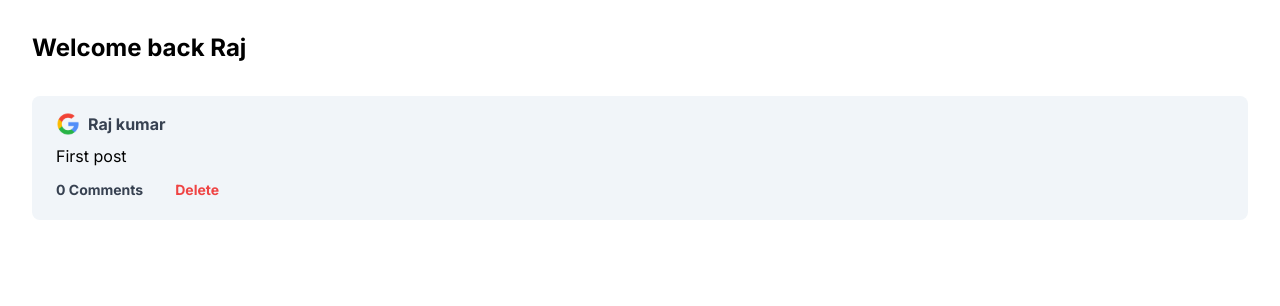
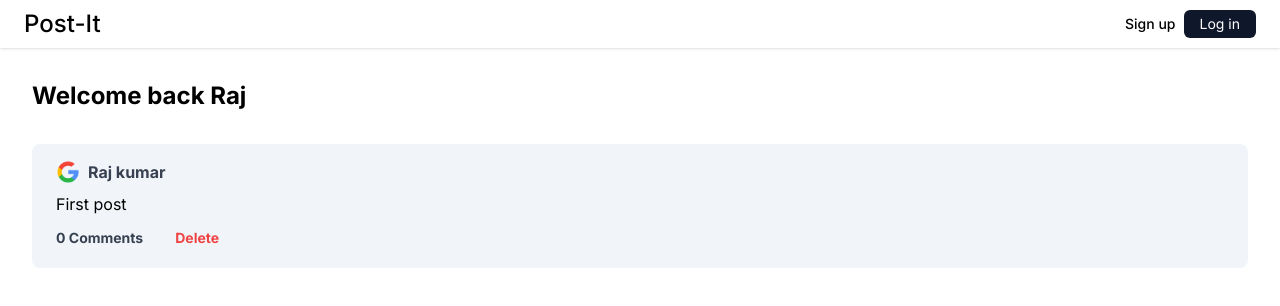
Before and after one commit to glRajkumar/fullstack-nextjs, a Next.js app: page /my-posts in a window 1280 px wide. Shown: the top 306 px of the page. Built offline with nearby package versions, Linux system fonts and the light colour scheme; no server answers.

Commit message:
client wrapper added

```diff
--- a/app/layout.tsx
+++ b/app/layout.tsx
@@ -1,6 +1,3 @@
-import { getServerSession } from "next-auth";
-import { authOptions } from "@/pages/api/auth/[...nextauth]";
-
 // global styles
 import 'react-toastify/dist/ReactToastify.css';
 import './globals.css';
@@ -13,14 +10,12 @@ type props = {
 }
 
 async function RootLayout({ children }: props) {
-  const session = await getServerSession(authOptions)
-
   return (
     <html lang="en">
       <head />
       <body>
         <ClientWrapper>
-          {session?.user && <Nav />}
+          <Nav />
           {children}
         </ClientWrapper>
       </body>
--- a/comp/Common/ClientWrapper.tsx
+++ b/comp/Common/ClientWrapper.tsx
@@ -3,6 +3,7 @@
 import { ReactNode } from "react"
 import { QueryClient, QueryClientProvider } from '@tanstack/react-query';
 import { ReactQueryDevtools } from '@tanstack/react-query-devtools';
+import { SessionProvider } from "next-auth/react";
 import { ToastContainer } from 'react-toastify';
 
 interface Props {
@@ -14,7 +15,9 @@ const queryClient = new QueryClient()
 function ClientWrapper({ children }: Props) {
   return (
     <QueryClientProvider client={queryClient}>
-      {children}
+      <SessionProvider>
+        {children}
+      </SessionProvider>
 
       <ToastContainer limit={2} />
       <ReactQueryDevtools />
--- a/comp/Nav/index.tsx
+++ b/comp/Nav/index.tsx
@@ -1,11 +1,10 @@
-import { getServerSession } from "next-auth";
+"use client";
+
+import { useSession, signOut } from "next-auth/react";
 import Link from "next/link";
 
-import { authOptions } from "@/pages/api/auth/[...nextauth]";
-import SignOutBtn from "./SignOutBtn";
-
-async function Nav() {
-  const session = await getServerSession(authOptions)
+function Nav() {
+  const { status } = useSession()
 
   return (
     <nav className="df px-6 py-2 shadow sticky top-0 z-1 bg-white">
@@ -13,8 +12,32 @@ async function Nav() {
         Post-It
       </Link>
 
-      {session?.user?.name}
-      <SignOutBtn />
+      {
+        status !== "loading" && (
+          status === "unauthenticated" ? <>
+            <Link
+              href="/signup"
+              className="text-sm font-medium hover:text-blue-600"
+            >
+              Sign up
+            </Link>
+
+            <Link
+              href="/login"
+              className="px-4 py-1 text-sm bg-slate-900 text-white hover:bg-slate-700 transition-colors rounded-md"
+            >
+              Log in
+            </Link>
+          </>
+            :
+            <button
+              className="text-sm bg-slate-900 text-white hover:bg-slate-700 transition-colors"
+              onClick={() => signOut()}
+            >
+              Sign out
+            </button>
+        )
+      }
     </nav>
   )
 }
--- a/package.json
+++ b/package.json
@@ -22,7 +22,7 @@
     "bcryptjs": "^2.4.3",
     "jsonwebtoken": "^9.0.0",
     "next": "^13.2.4",
-    "next-auth": "^4.19.2",
+    "next-auth": "^4.22.0",
     "prisma": "^4.12.0",
     "react": "^18.2.0",
     "react-dom": "^18.2.0",
--- a/pages/api/auth/[...nextauth].ts
+++ b/pages/api/auth/[...nextauth].ts
@@ -7,6 +7,9 @@ import { compare } from 'bcryptjs';
 import prisma from "@/prisma/client";
 
 export const authOptions: NextAuthOptions = {
+  session: {
+    strategy: "jwt",
+  },
   adapter: PrismaAdapter(prisma),
   providers: [
     GoogleProvider({
@@ -39,7 +42,7 @@ export const authOptions: NextAuthOptions = {
   secret: process.env.NEXTAUTH_SECRET,
   callbacks: {
     async jwt({ token, user }) {
-      token.id = user?.id
+      token.id = user?.id || token.sub
       return token
     },
     async session({ session, token }) {
```
Also changed, not shown: 1 other file (tests, documents, lock files or other folders).
